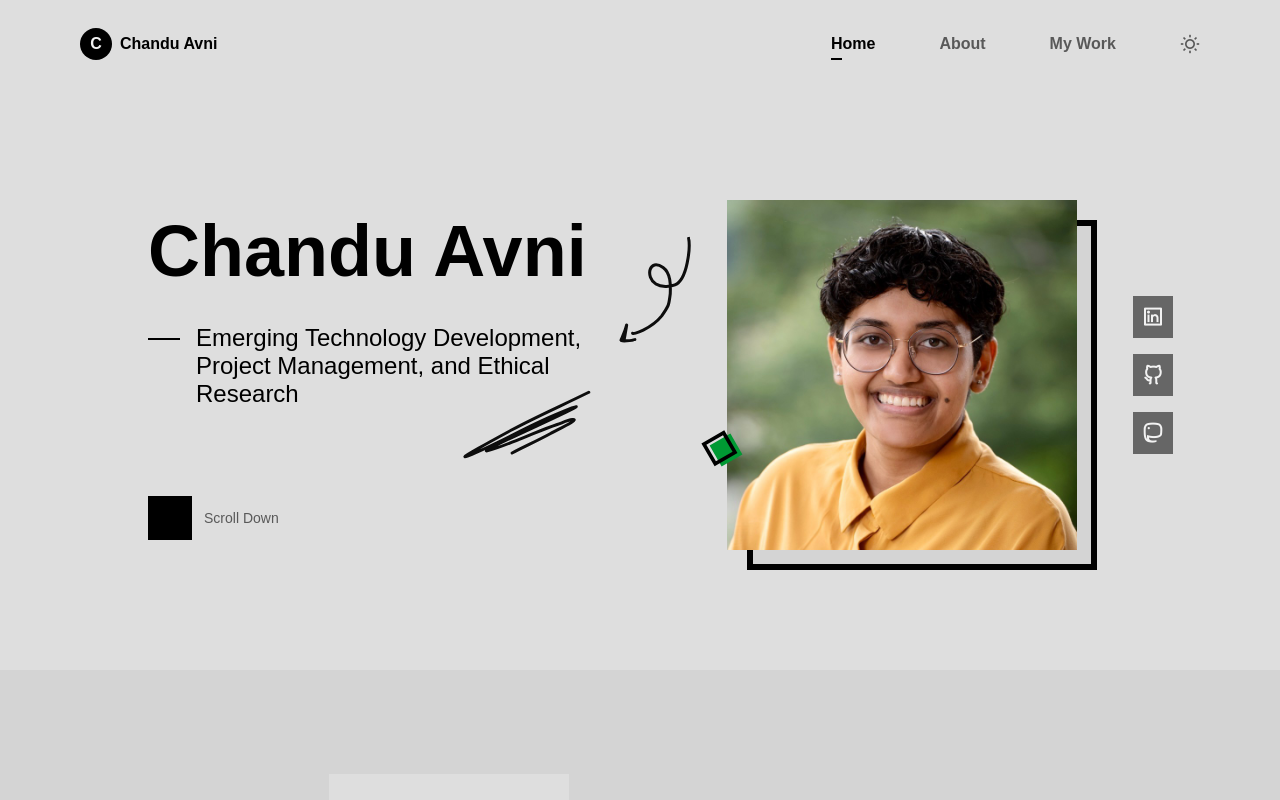
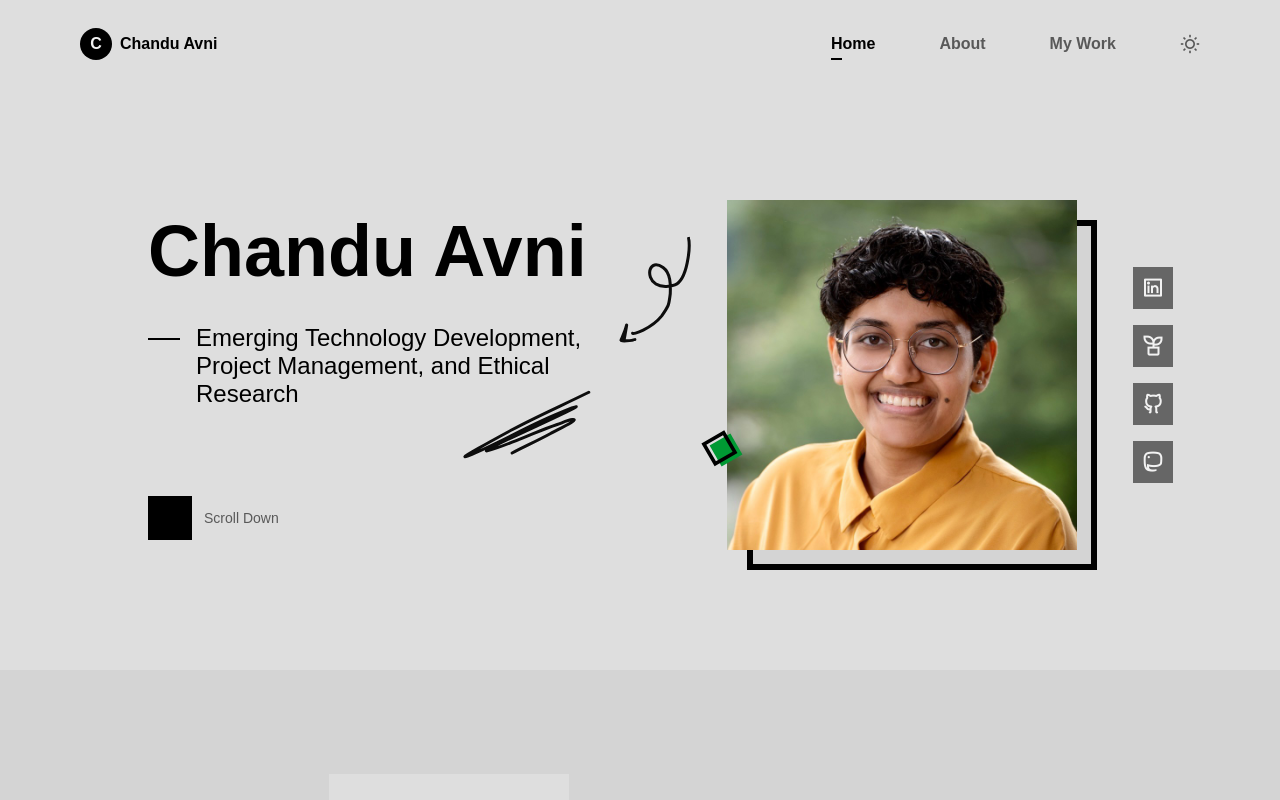
Before and after one commit to ch4ndua/chanduavni-site, a plain HTML site: page index.html in a window 1280 px wide. Shown: the top 800 px of the page. Drawn offline with nearby package versions, Linux system fonts and the light colour scheme.

Commit message:
Update link to digital garden
Added link to digital garden in the #home section

```diff
--- a/index.html
+++ b/index.html
@@ -109,6 +109,14 @@
               >
                 <i class="ri-linkedin-box-line"></i>
               </a>
+
+              <a
+              href="https://notes.chanduavni.com
+              target="_blank"
+              class="home__social-link"
+            >
+              <i class="ri-plant-line"></i>
+            </a>
 
               <a
                 href="https://github.com/ch4ndua"
```
